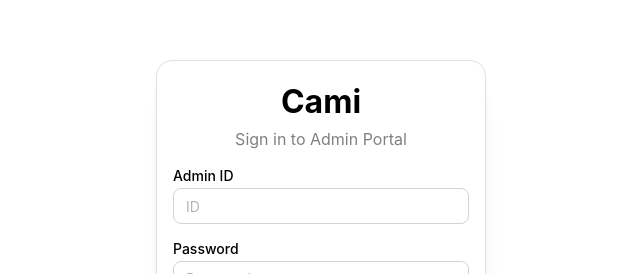
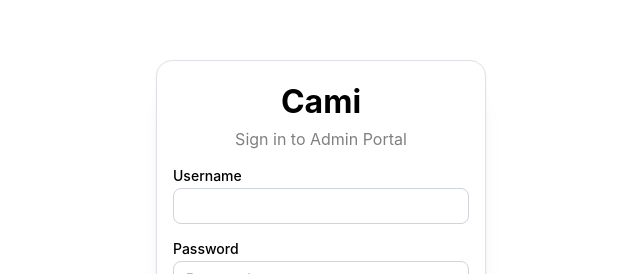
Before and after one commit to muhdfarseen/Cami-Admin-App, a React (Vite) app: page / in a window 1280 px wide. Shown: the part 187-461 px from the top of the page, without its empty margins (319-959 px from the left). Built offline with nearby package versions, Linux system fonts and the light colour scheme.

Commit message:
feat: dummy login for admin

```diff
--- a/src/Pages/Login.jsx
+++ b/src/Pages/Login.jsx
@@ -13,10 +13,17 @@ function Login() {
     });
 
     const navigate = useNavigate();
+
     const handleLogin = () => {
-        // Perform your login logic here
-        navigate('/CamiADmin');
+        const { AdminId, password } = form.values;
+
+        if (AdminId === 'admin' && password === '1234') {
+            navigate('/CamiADmin');
+        } else {
+            alert('Invalid credentials');
+        }
     };
+
 
     return (
         <Center
@@ -38,8 +45,8 @@ function Login() {
                     <TextInput
                         mt="sm"
                         radius="md"
-                        label="Admin ID"
-                        placeholder="ID"
+                        label="Username"
+                        placeholder=""
                         {...form.getInputProps('AdminId')}
                     />
                     <PasswordInput
```
